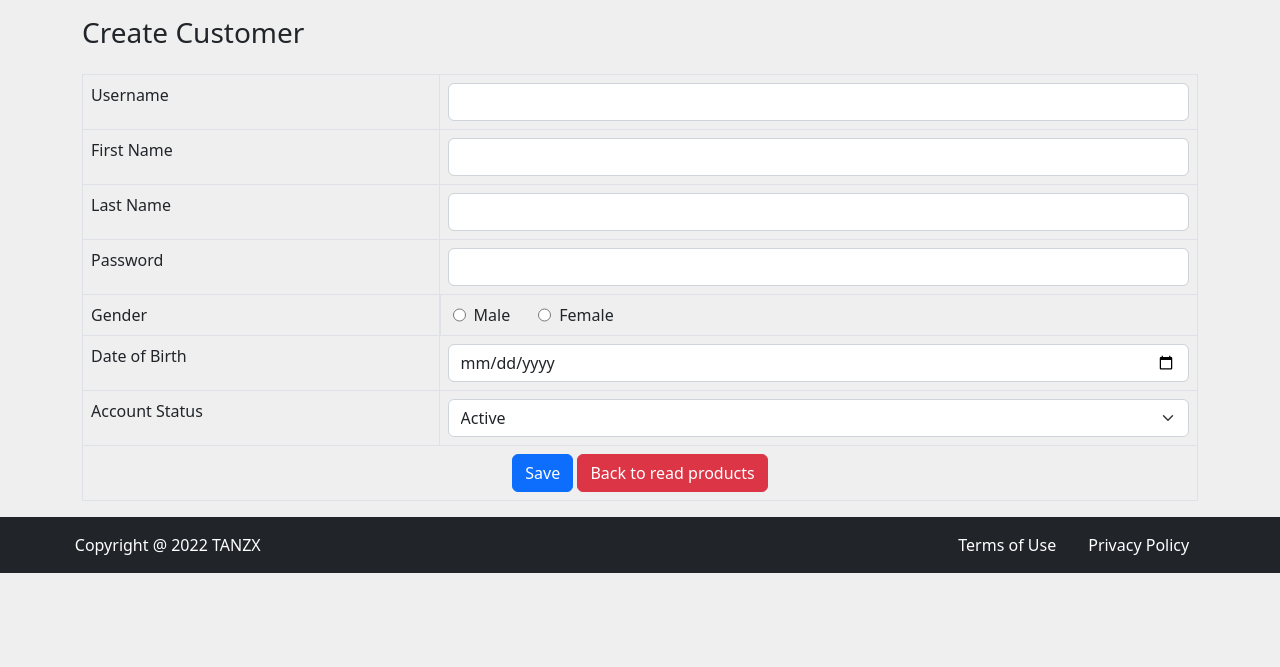
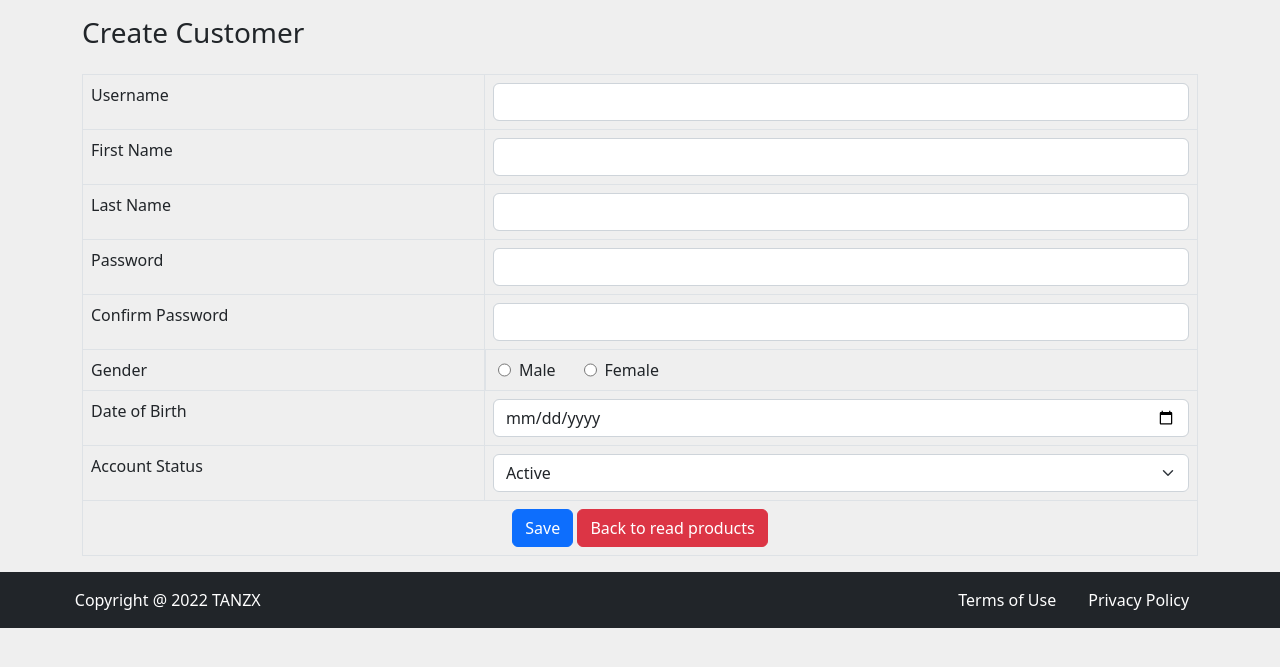
Before and after one commit to tanzhenxun/tanzhenxun.github.io, a PHP site: page /customer_create in a window 1280 px wide. Shown: the part 78-745 px from the top of the page. Run offline with PHP 8.4, Linux system fonts and the light colour scheme; some libraries are stand-ins or nearby versions.

Commit message:
update complete password and set limit under 18age

```diff
--- a/project/customer_create.php
+++ b/project/customer_create.php
@@ -51,18 +51,59 @@
             $password = $_POST['password'];
             $firstname = $_POST['firstname'];
             $lastname = $_POST['lastname'];
-            $birthday = $_POST['birthday'];
+            $date_of_birth = $_POST['date_of_birth'];
             $account_status = $_POST['account_status'];
+            $confirm_password = $_POST['confirm_password'];
+
+            $uppercase = preg_match('@[A-Z]@', $password);
+            $lowercase = preg_match('@[a-z]@', $password);
+            $number    = preg_match('@[0-9]@', $password);
+            $flag = 0;
+
+            if ($username == "" || $password == "" || $confirm_password == "" || $firstname == "" || $lastname == "" || $account_status == "") {
+                $flag = 1;
+                echo "<div class='alert alert-danger'>Please make sure all fields are not emplty!</div>";
+            } else {
+                if (strlen($username) >= 6) {
+                    if (strpos($username, ' ')) {
+                        $flag = 1;
+                        echo "<div class='alert alert-danger'>Username should not contain whitespace!</div>";
+                    }
+                } else {
+                    $flag = 1;
+                    echo "<div class='alert alert-danger'>Your username must contain at least 6 characters!</div>";
+                }
+
+                if (strlen($password) <= 8) {
+                    $flag = 1;
+                    echo "<div class='alert alert-danger'>Your password must contain at least 8 characters!</div>";
+                }
+
+                if (!$uppercase || !$lowercase || !$number) {
+                    $flag = 1;
+                    echo "<div class='alert alert-danger'>Your password must contain at least one uppercase, one lowercase and one number!</div>";
+                }
+
+                if ($password !== $confirm_password) {
+                    $flag = 1;
+                    echo "<div class='alert alert-danger'>Passwords do not match, please type again.</div>";
+                }
+
+                $now_date = date('Y-m-d');
+                $diff = date_diff(date_create($now_date),date_create($date_of_birth));
+                $year = (int)$diff->format("%R%y");
+
+                if ($year >= -18){
+                    $flag = 1;
+                    echo "<div class='alert alert-danger'>You must be above 18 age old!</div>";
+                }
 
 
-
-            if ($username == "" || $password == "" || $firstname == "" || $lastname == "" || $account_status == "") {
-                echo "<div class='alert alert-danger'>Please make sure all fields are not emplty!</div>";
-            } else {
+                if ($flag == 0) {
                     // include database connection
                     try {
                         // insert query
-                    $query = "INSERT INTO customers SET username=:username, password=:password, firstname=:firstname, lastname=:lastname, gender=:gender, birthday=:birthday, account_status=:account_status, register_date=:register_date";
+                        $query = "INSERT INTO customers SET username=:username, password=:password, firstname=:firstname, lastname=:lastname, gender=:gender, date_of_birth=:date_of_birth, account_status=:account_status, register_date=:register_date";
                         // prepare query for execution
                         $stmt = $con->prepare($query);
                         $gender = $_POST['gender'];
@@ -74,7 +115,7 @@
                         $register_date = date('Y-m-d H:i:s'); // get the current date and time
                         $stmt->bindParam(':register_date', $register_date);
                         $stmt->bindParam(':gender', $gender);
-                    $stmt->bindParam(':birthday', $birthday);
+                        $stmt->bindParam(':date_of_birth', $date_of_birth);
                         $stmt->bindParam(':account_status', $account_status);
                         // Execute the query
                         if ($stmt->execute()) {
@@ -86,6 +127,7 @@
                     // show error
                     catch (PDOException $exception) {
                         die('ERROR: ' . $exception->getMessage());
+                    }
                 }
             }
         }
@@ -112,6 +154,10 @@
                     <td><input type='text' name='password' class='form-control' /></td>
                 </tr>
                 <tr>
+                    <td>Confirm Password</td>
+                    <td><input type='text' name='confirm_password' class='form-control' /></td>
+                </tr>
+                <tr>
                     <td>Gender</td>
                     <td class="d-flex align-item-center">
                         <input type="radio" name="gender" value="male" class="ms-1 mx-2">
@@ -122,7 +168,7 @@
                 </tr>
                 <tr>
                     <td>Date of Birth</td>
-                    <td><input type='date' name='birthday' class='form-control' /></td>
+                    <td><input type='date' name='date_of_birth' class='form-control' /></td>
                 </tr>
                 <tr>
                     <td>Account Status</td>
```
Lines whose indentation alone changed are shown as unchanged.
